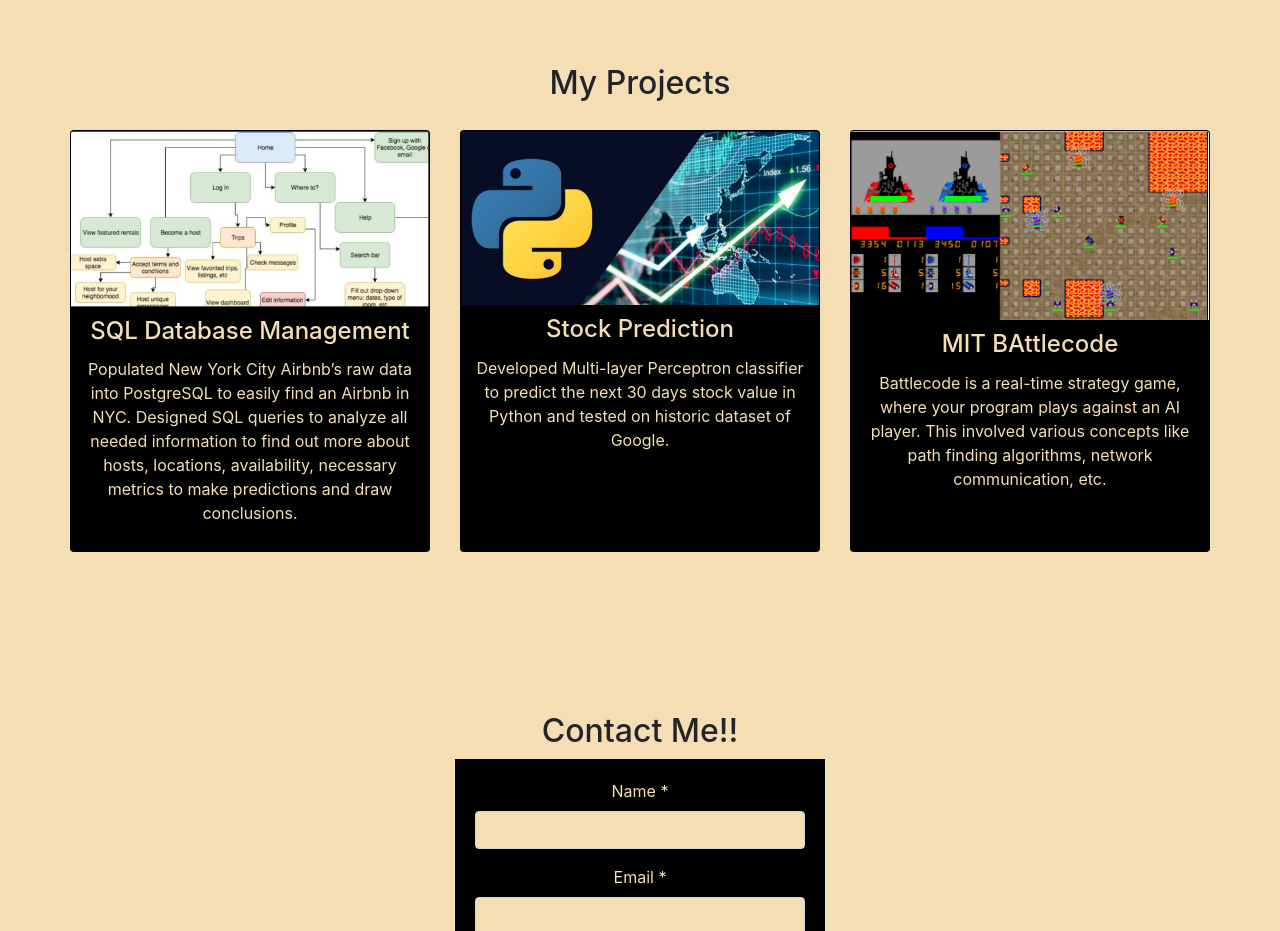
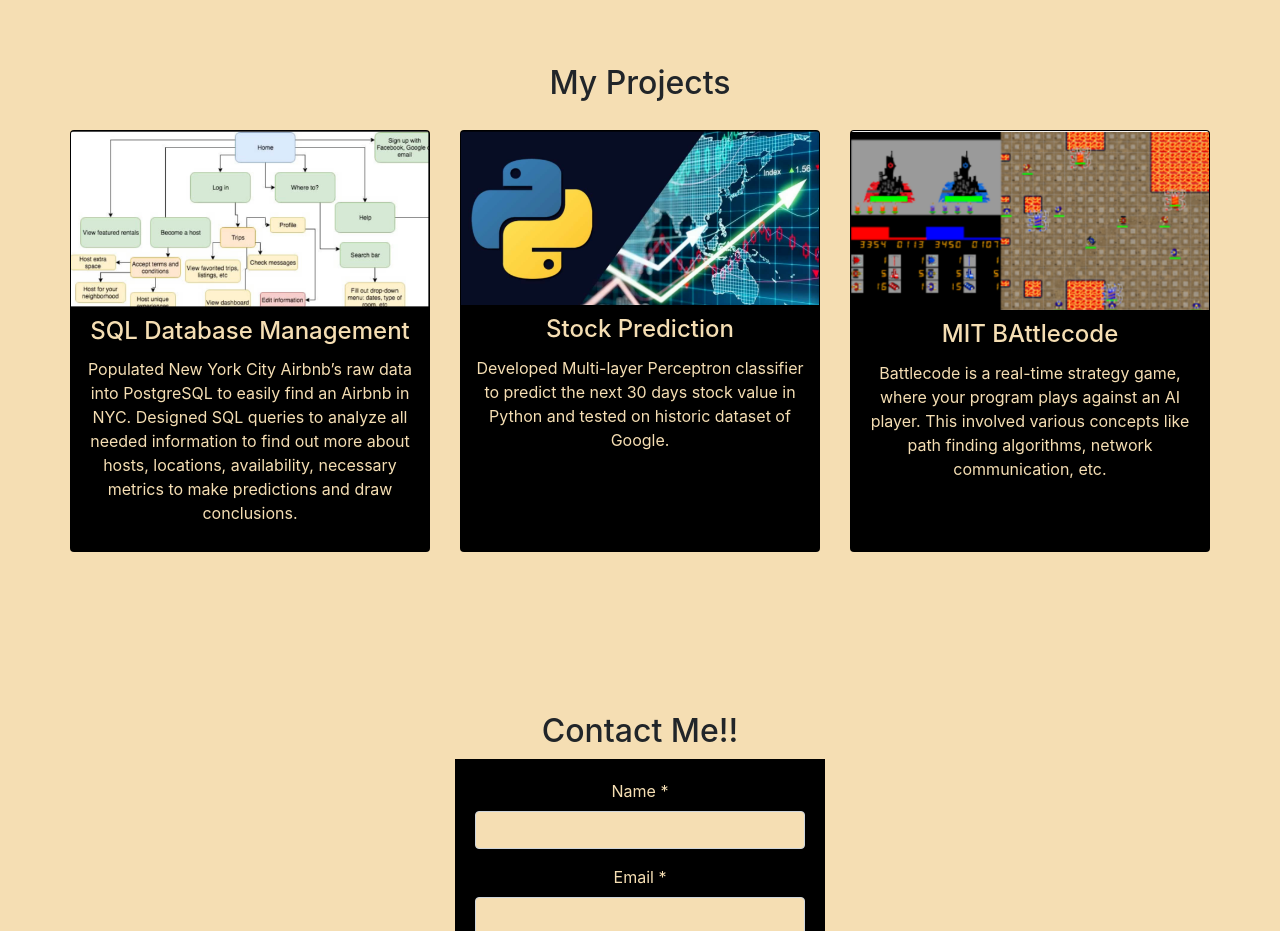
Before and after one commit to sowmya-indukuri/github-sowmya-indukuri, a plain HTML site: page index.html in a window 1280 px wide. Shown: the part 960-1891 px from the top of the page. Drawn offline with nearby package versions, Linux system fonts and the light colour scheme.

Commit message:
updated images

```diff
--- a/index.html
+++ b/index.html
@@ -58,7 +58,7 @@
                   </div>
                 </div>
                 <div class="card">
-                  <img class="card-img-top" src="battlecode2.png" alt="project3pic">
+                  <img class="card-img-top" src="battlecode3.png" alt="project3pic">
                   <div class="card-block">
                     <h4 class="card-title">MIT BAttlecode</h4>
                     <p>Battlecode is a real-time strategy game, where your program plays against an AI player. This involved
```
Also changed, not shown: battlecode.png (deleted), battlecode1.png (deleted), battlecode2.png (deleted), battlecode3.png (added), database.png (deleted), database1.png (deleted), database2.png (deleted).
